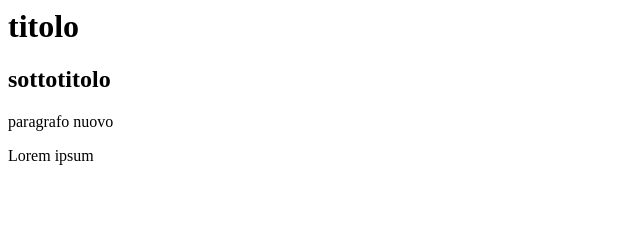
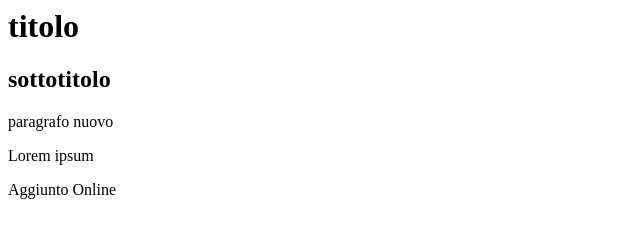
Before and after one commit to LorenzoRottigni/my_repository, a plain HTML site: page index.html in a window 1280 px wide. Shown: the whole page, without its empty margins (0-640 px from the left). Drawn offline with Linux system fonts and the light colour scheme.

Commit message:
Update index.html

```diff
--- a/index.html
+++ b/index.html
@@ -4,5 +4,6 @@
         <h2>sottotitolo</h2>
         <p>paragrafo nuovo</p>
         <p>Lorem ipsum</p>
+        <p>Aggiunto Online</p>
     </body>
 </html>
```
